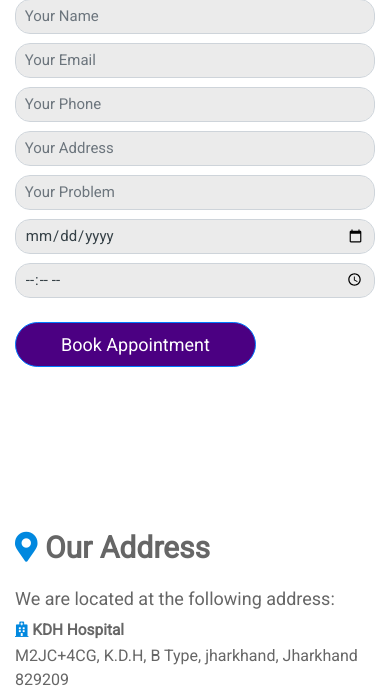
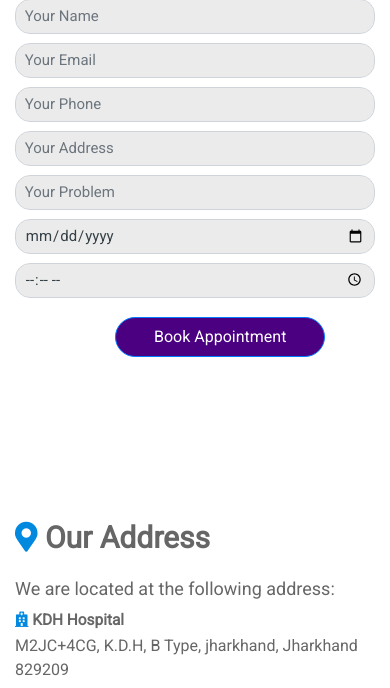
Before and after one commit to Hitstar53/KDH-Hospital-Website, a Flask app: page /contact in a window 390 px wide. Shown: the part 1111-1799 px from the top of the page. Run offline with Flask 3, Linux system fonts and the light colour scheme; some libraries are stand-ins or nearby versions.

Commit message:
bug fixes
Signed-off-by: Hatim Sawai <hatimsawai76@gmail.com>

```diff
--- a/website/static/css/style.css
+++ b/website/static/css/style.css
@@ -597,12 +597,36 @@ header .fa-times{
     color: #666;
     box-shadow: 0 .4rem .6rem rgba(0, 0, 0, .3);
   }
+  .appointment .appointment-btn #pay-butt {
+    margin-bottom: 10px;
+    margin-left: 32px;
+  }
+  .appointment .appointment-btn #cancel-butt {
+    margin-left: 32px;
+  }
+  #appt_butt {
+    margin-left: 100px;
+  }
   .loginimage{
     display: none;
   }
   #mapimage {
     padding-top: 30px;
   }
+}
+
+#appt_butt {
+  font-size: 16px;
+  font-weight: 400;
+  background-color: indigo;
+  border-radius: 25px;
+  padding: 7px;
+  padding-left: 38px;
+  padding-right: 38px;
+}
+
+#appt_butt:hover {
+  background-color: #000;
 }
 
 #signup {
--- a/website/static/style.css
+++ b/website/static/style.css
@@ -519,7 +519,7 @@ header .fa-times{
 
   .button {
     font-size: large;
-    width: 15rem;
+    width: 21rem;
     height: 4.5rem;
   }
   .signup a {
--- a/website/templates/tabs/appointments.html
+++ b/website/templates/tabs/appointments.html
@@ -104,8 +104,8 @@
                                     </p>
                                 </div>
                                 <div class="appointment-btn" style="padding-left: 10px;">
-                                    <a href="/payments"><button type="button" class="btn btn-success" style="font-size:16px;border-radius:20px;padding:5px 25px 5px 25px;margin-right:10px;">Make Payment</button></a>
-                                    <button type="button" class="btn btn-danger" style="font-size:16px;border-radius:20px;padding:5px 20px 5px 20px;" onclick="cancelAppointment({{ appointment.id }})">Cancel</button>
+                                    <a href="/payments"><button type="button" id="pay-butt" class="btn btn-success" style="font-size:16px;border-radius:20px;padding:5px 25px 5px 25px;margin-right:10px;">Make Payment</button></a>
+                                    <button type="button" class="btn btn-danger" id="cancel-butt" style="font-size:16px;border-radius:20px;padding:5px 53px 5px 53px;" onclick="cancelAppointment({{ appointment.id }})">Cancel</button>
                                 </div>
                             </div>
                         </li>
--- a/website/templates/tabs/contact.html
+++ b/website/templates/tabs/contact.html
@@ -146,8 +146,8 @@
               <div class="form-group">
                 <input type="time" class="form-control" name="time" required>
               </div>
-              <div class="form-group" style="padding-top:15px;padding-bottom:30px;">
-                <button type="submit" class="btn btn-primary" id="login_butt">Book Appointment</button>
+              <div class="form-group" style="padding-top:10px;padding-bottom:30px;">
+                <button type="submit" class="btn btn-primary" id="appt_butt">Book Appointment</button>
               </form>
             </div>
           </div>
```
